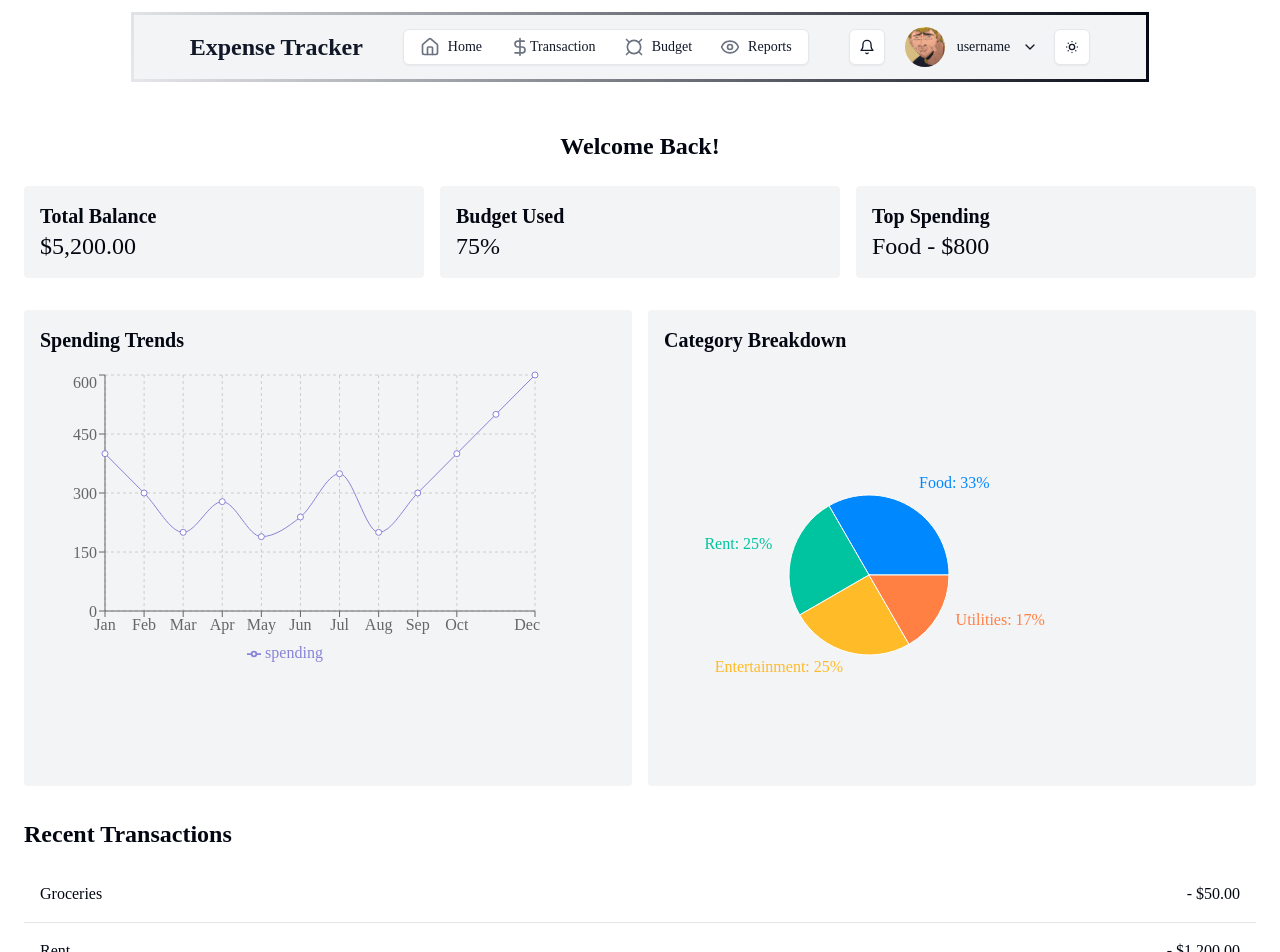
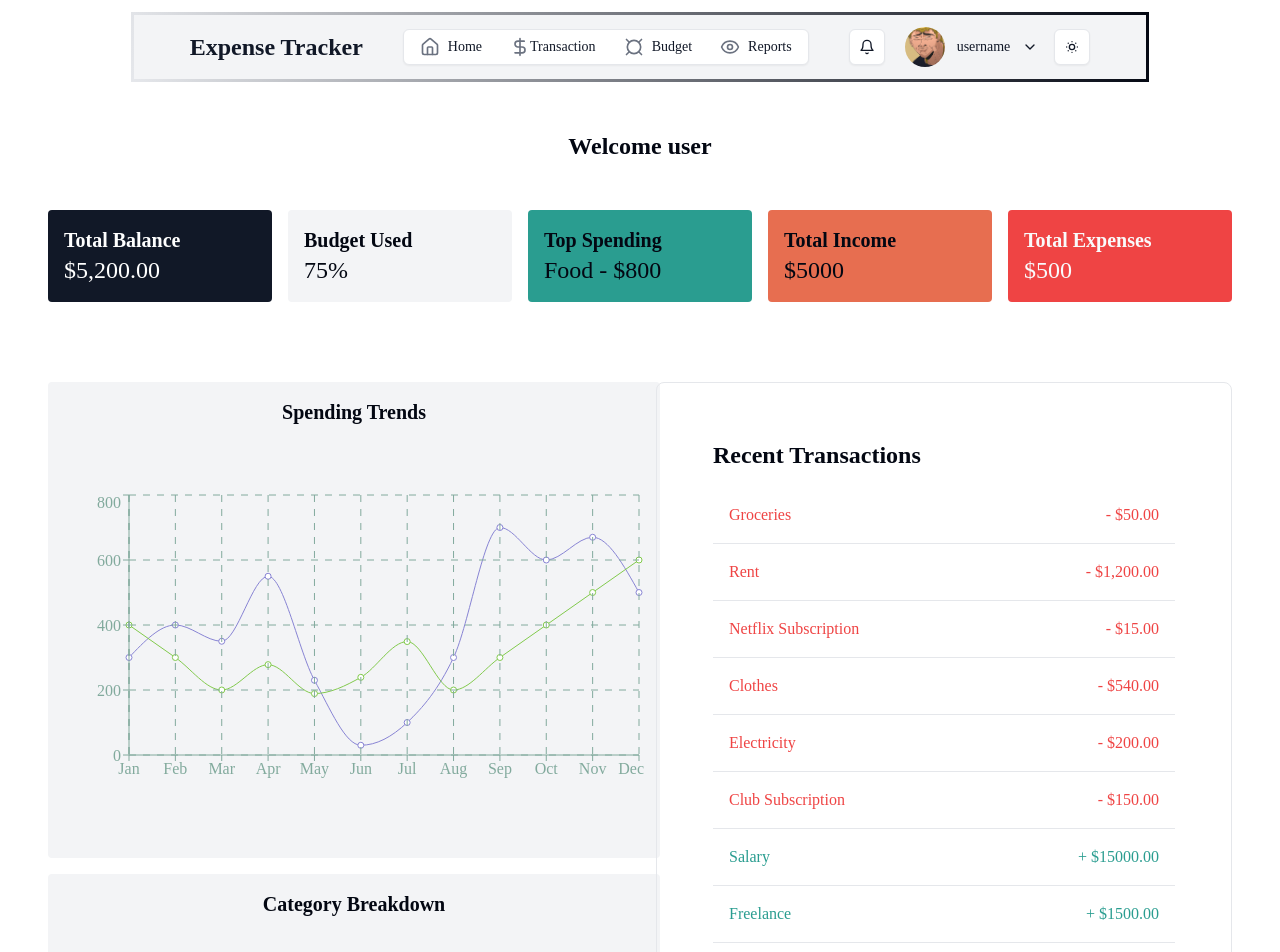
Before and after one commit to Mohannad20/ExpenseTracker, a React (Vite) app: page / in a window 1280 px wide. Shown: the top 952 px of the page. Built offline with nearby package versions, Linux system fonts and the light colour scheme; a web font is replaced by a local one.

Commit message:
add: enhance Home page with income and expense visualizations, update layout and metrics

```diff
--- a/src/pages/Home.jsx
+++ b/src/pages/Home.jsx
@@ -1,39 +1,52 @@
 import React from "react";
 import { Button } from "../components/ui/button";
-import { LineChart, Line, XAxis, YAxis, CartesianGrid, Tooltip, Legend, PieChart, Pie, Cell } from 'recharts';
+import {
+  LineChart,
+  Line,
+  XAxis,
+  YAxis,
+  CartesianGrid,
+  Tooltip,
+  Legend,
+  PieChart,
+  Pie,
+  Cell,
+  BarChart,
+  Bar,
+} from "recharts";
 
 const data = [
-  { name: 'Jan', spending: 400 },
-  { name: 'Feb', spending: 300 },
-  { name: 'Mar', spending: 200 },
-  { name: 'Apr', spending: 278 },
-  { name: 'May', spending: 189 },
-  { name: 'Jun', spending: 239 },
-  { name: 'Jul', spending: 349 },
-  { name: 'Aug', spending: 200 },
-  { name: 'Sep', spending: 300 },
-  { name: 'Oct', spending: 400 },
-  { name: 'Nov', spending: 500 },
-  { name: 'Dec', spending: 600 },
+  { name: "Jan", spending: 400, income: 300 },
+  { name: "Feb", spending: 300, income: 400 },
+  { name: "Mar", spending: 200, income: 350 },
+  { name: "Apr", spending: 278, income: 550 },
+  { name: "May", spending: 189, income: 230 },
+  { name: "Jun", spending: 239, income: 30 },
+  { name: "Jul", spending: 349, income: 100 },
+  { name: "Aug", spending: 200, income: 300 },
+  { name: "Sep", spending: 300, income: 700 },
+  { name: "Oct", spending: 400, income: 600 },
+  { name: "Nov", spending: 500, income: 670 },
+  { name: "Dec", spending: 600, income: 500 },
 ];
 
 const pieData = [
-  { name: 'Food', value: 400 },
-  { name: 'Rent', value: 300 },
-  { name: 'Entertainment', value: 300 },
-  { name: 'Utilities', value: 200 },
+  { name: "Food", value: 400 },
+  { name: "Rent", value: 300 },
+  { name: "Entertainment", value: 300 },
+  { name: "Utilities", value: 200 },
 ];
 
-const COLORS = ['#0088FE', '#00C49F', '#FFBB28', '#FF8042'];
+const COLORS = ["#0088FE", "#00C49F", "#FFBB28", "#FF8042"];
 
 const Home = () => {
   return (
     <div className="min-h-screen p-6">
-      <h1 className="text-2xl font-bold text-center my-6">Welcome Back!</h1>
+      <h1 className="text-2xl font-bold text-center my-6">Welcome user</h1>
 
       {/* Key Metrics */}
-      <div className="grid grid-cols-3 gap-4 mt-6">
-        <div className="p-4 bg-accent rounded">
+      <div className="grid grid-cols-5 gap-4 mt-6 p-6">
+        <div className="p-4 bg-primary text-background rounded">
           <h2 className="text-xl font-semibold">Total Balance</h2>
           <p className="text-2xl">$5,200.00</p>
         </div>
@@ -41,71 +54,138 @@ const Home = () => {
           <h2 className="text-xl font-semibold">Budget Used</h2>
           <p className="text-2xl">75%</p>
         </div>
-        <div className="p-4 bg-accent rounded">
+        <div className="p-4 bg-chart-2 rounded">
           <h2 className="text-xl font-semibold">Top Spending</h2>
           <p className="text-2xl">Food - $800</p>
         </div>
+        <div className="p-4 bg-chart-1 rounded">
+          <h2 className="text-xl font-semibold">Total Income</h2>
+          <p className="text-2xl">$5000</p>
+        </div>
+        <div className="p-4 bg-destructive rounded text-destructive-foreground">
+          <h2 className="text-xl font-semibold ">Total Expenses</h2>
+          <p className="text-2xl">$500</p>
+        </div>
       </div>
 
+      <div className="grid grid-cols-2 gap-8  p-6">
         {/* Data Visualization */}
-      <div className="mt-8 grid grid-cols-2 gap-4">
-        <div className="p-4 bg-accent rounded">
-          <h2 className="text-xl font-semibold mb-4">Spending Trends</h2>
-          <LineChart width={500} height={300} data={data}>
-            <CartesianGrid strokeDasharray="3 3" />
-            <XAxis dataKey="name" />
-            <YAxis />
-            <Tooltip />
-            <Legend />
-            <Line type="monotone" dataKey="spending" stroke="#8884d8" />
+        <div className="mt-8 grid grid-rows-2 gap-4">
+          <div className="p-4 bg-accent rounded ">
+            <h2 className="text-xl font-semibold mb-16 text-center">
+              Spending Trends
+            </h2>
+            <div className="flex flex-col  items-center">
+              <LineChart width={580} height={300} data={data}>
+                <Line type="monotone" dataKey="income" stroke="#8884d4" />
+                <Line type="monotone" dataKey="spending" stroke="#82ca4d" />
+                <CartesianGrid stroke="#82aa9d" strokeDasharray={7} />
+                <XAxis dataKey="name" stroke="#82aa9d" />
+                <YAxis stroke="#82aa9d" />
+                <Tooltip labelStyle={{ color: "#8884d8" }} contentStyle={{borderRadius: '8px'}}/>
               </LineChart>
             </div>
+          </div>
           <div className="p-4 bg-accent rounded">
-          <h2 className="text-xl font-semibold mb-4">Category Breakdown</h2>
+            <h2 className="text-xl font-semibold mb-4 text-center">
+              Category Breakdown
+            </h2>
+            <div className="flex flex-col justify-center items-center">
+
             <PieChart width={400} height={400}>
               <Pie
                 data={pieData}
                 cx={200}
                 cy={200}
                 labelLine={false}
-              label={({ name, percent }) => `${name}: ${(percent * 100).toFixed(0)}%`}
+                label={({ name, percent }) =>
+                  `${name}: ${(percent * 100).toFixed(0)}%`
+                }
                 outerRadius={80}
                 fill="#8884d8"
                 dataKey="value"
               >
                 {pieData.map((entry, index) => (
-                <Cell key={`cell-${index}`} fill={COLORS[index % COLORS.length]} />
+                  <Cell
+                    key={`cell-${index}`}
+                    fill={COLORS[index % COLORS.length]}
+                  />
                 ))}
               </Pie>
+              <Tooltip contentStyle={{borderRadius: '8px'}}/>
             </PieChart>
           </div>
           </div>
+          <div className="bg-accent rounded p-4 ">
+            <h2 className="text-xl font-semibold mb-4 text-center">Budget Progress</h2>
+            <div className="flex flex-col justify-center items-center">
+            <BarChart width={530} height={250} data={data}>
+              <CartesianGrid strokeDasharray="3 3" />
+              <XAxis dataKey="name" />
+              <YAxis />
+            <Tooltip labelStyle={{ color: "#8884d8" }} contentStyle={{borderRadius: '8px'}}/>
+              <Legend />
+              <Bar dataKey="spending" fill="#8884d8" />
+              <Bar dataKey="income" fill="#82ca9d" />
+            </BarChart>
+            </div>
+          </div>
+        </div>
 
+        <div className="mt-8 flex flex-col border rounded-lg px-8">
           {/* Recent Transactions */}
-      <div className="mt-8">
+          <div className="mt-8 p-6">
             <h2 className="text-2xl font-bold mb-4">Recent Transactions</h2>
             <ul>
-          <li className="flex justify-between p-4 border-b">
+              <li className="flex text-destructive stroke-2 stroke-slate-50 justify-between p-4 border-b">
                 <span>Groceries</span>
                 <span>- $50.00</span>
               </li>
-          <li className="flex justify-between p-4 border-b">
+              <li className="flex text-destructive stroke-2 stroke-slate-50 justify-between p-4 border-b">
                 <span>Rent</span>
                 <span>- $1,200.00</span>
               </li>
-          <li className="flex justify-between p-4 border-b">
+              <li className="flex text-destructive stroke-2 stroke-slate-50 justify-between p-4 border-b">
                 <span>Netflix Subscription</span>
                 <span>- $15.00</span>
+              </li>
+              <li className="flex text-destructive stroke-2 stroke-slate-50 justify-between p-4 border-b">
+                <span>Clothes</span>
+                <span>- $540.00</span>
+              </li>
+              <li className="flex text-destructive stroke-2 stroke-slate-50 justify-between p-4 border-b">
+                <span>Electricity</span>
+                <span>- $200.00</span>
+              </li>
+              <li className="flex text-destructive stroke-2 stroke-slate-50 justify-between p-4 border-b">
+                <span>Club Subscription</span>
+                <span>- $150.00</span>
+              </li>
+              <li className="flex text-chart-2 justify-between p-4 border-b">
+                <span>Salary</span>
+                <span>+ $15000.00</span>
+              </li>
+              <li className="flex text-chart-2 justify-between p-4 border-b">
+                <span>Freelance</span>
+                <span>+ $1500.00</span>
               </li>
             </ul>
           </div>
 
           {/* Quick Actions */}
-      <div className="mt-8 grid grid-cols-4 gap-4">
+          <div className="mt-8 grid grid-cols-4 gap-4 p-4">
             <Button className="border-muted bg-ring">Add Expense</Button>
-        <Button variant="secondary" className="border border-foreground">Add Income</Button>
-        <Button className="bg-chart-4 border border-ring">Set Budget</Button>
-        <Button variant="" className="bg-chart-2 border border-foreground">View Reports</Button>
+            <Button variant="secondary" className="border border-foreground">
+              Add Income
+            </Button>
+            <Button className="bg-chart-4 border border-ring">
+              Set Budget
+            </Button>
+            <Button variant="" className="bg-chart-2 border border-foreground">
+              View Reports
+            </Button>
+          </div>
+        </div>
       </div>
     </div>
   );
```
Lines whose indentation alone changed are shown as unchanged.
